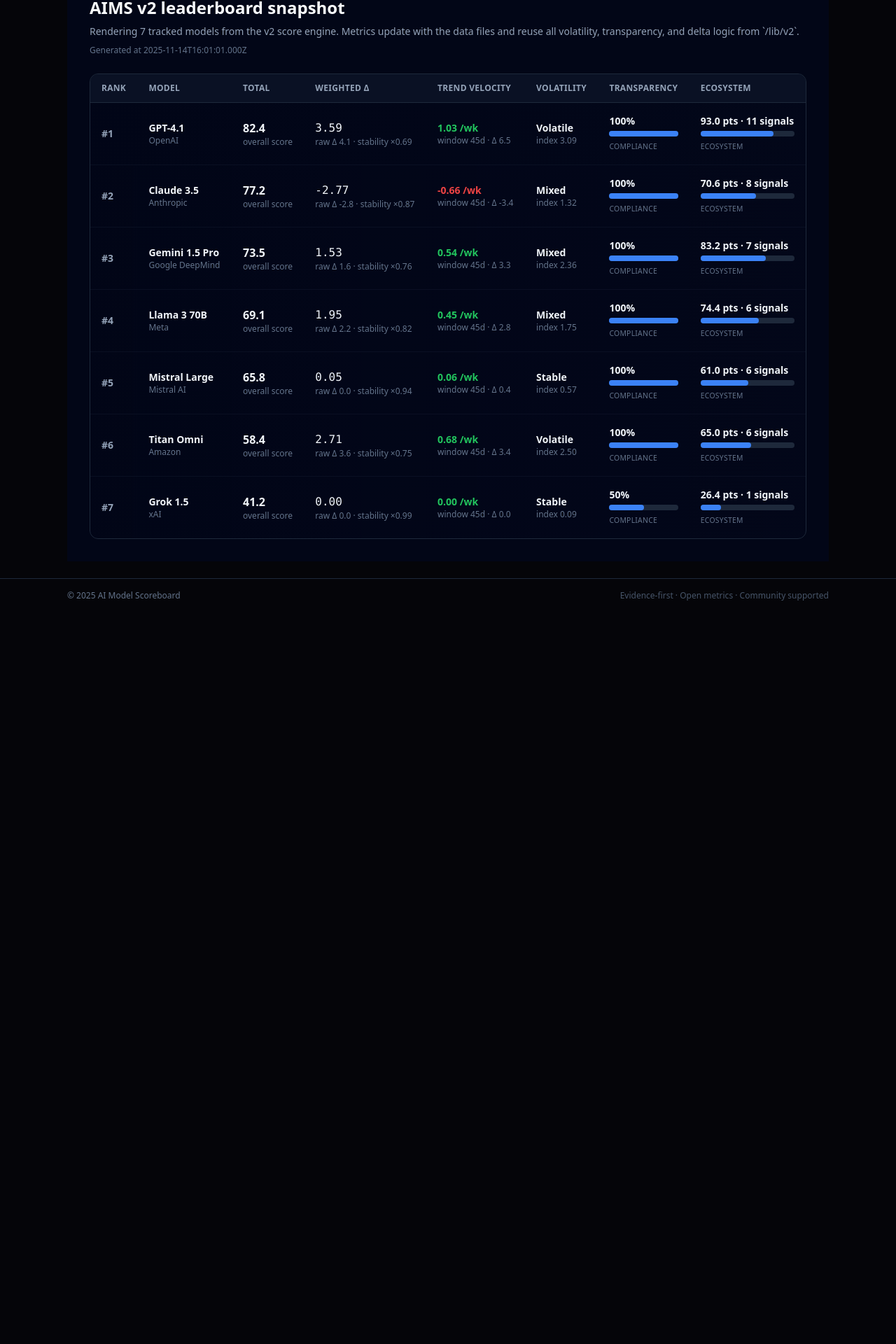
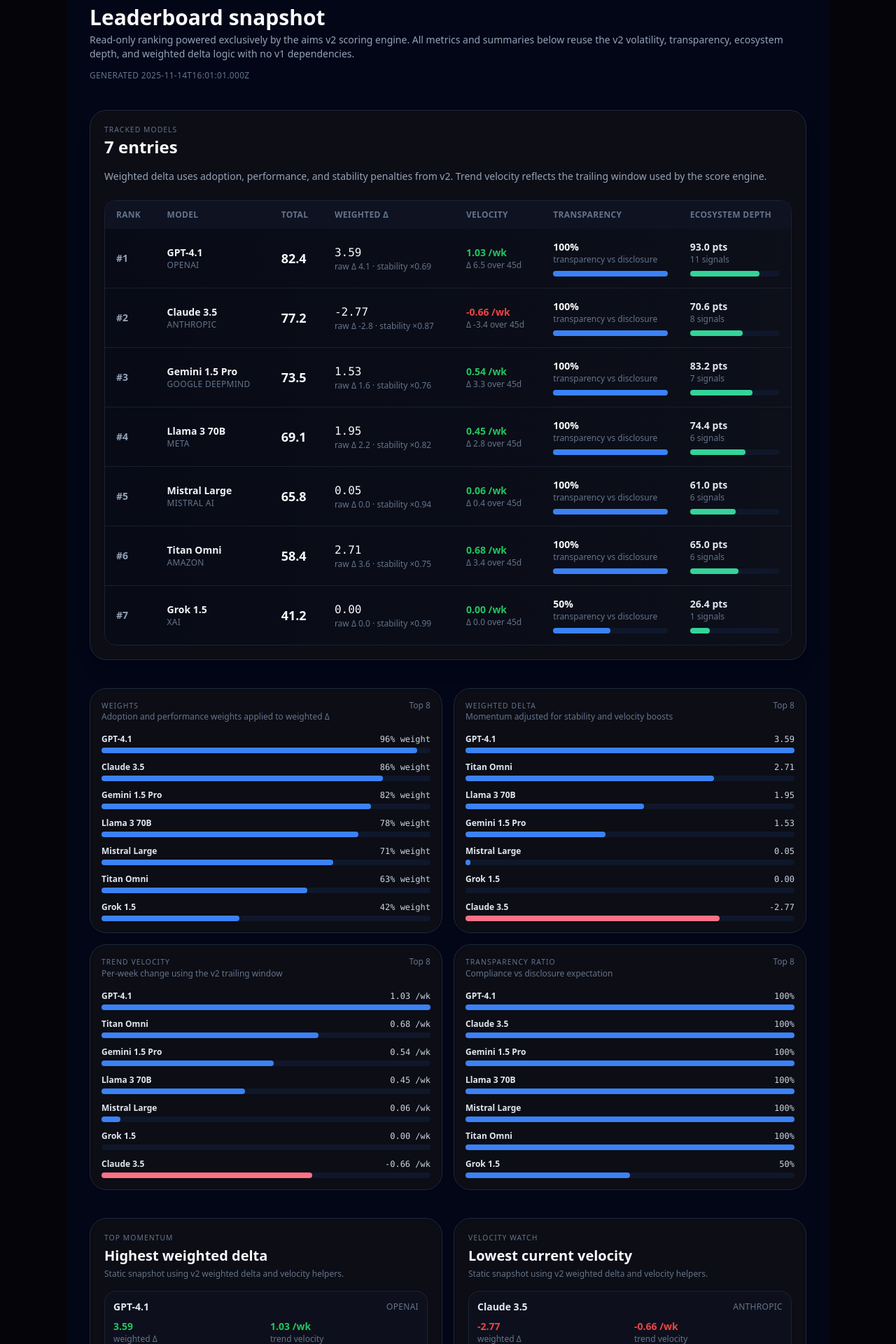
Before and after one commit to badjoke-lab/aicompass, a Next.js app: page /v2/leaderboard in a window 1280 px wide. Shown: the part 211-2131 px from the top of the page at 70% size. Before the commit the page ends 1086 px from the top, so only its background shows below. Built offline with nearby package versions, Linux system fonts and the light colour scheme.

Commit message:
Implement v2 leaderboard snapshot UI

```diff
--- a/app/v2/leaderboard/page.tsx
+++ b/app/v2/leaderboard/page.tsx
@@ -1,9 +1,8 @@
-import Link from "next/link";
 import { v2ScoreEngine } from "@/lib/v2";
 import type { V2ModelWithMetrics } from "@/lib/v2";
 
 export const metadata = {
-  title: "AIMS v2 · Prototype leaderboard"
+  title: "AIMS v2 · Leaderboard"
 };
 
 export default function V2LeaderboardPage() {
@@ -11,116 +10,253 @@
   const ranked = [...snapshots].sort((a, b) => b.metrics.total - a.metrics.total);
   const generatedAt = new Date().toISOString();
 
+  const momentumLeaders = [...snapshots]
+    .sort((a, b) => b.metrics.weightedDelta.value - a.metrics.weightedDelta.value)
+    .slice(0, 5);
+  const velocityWatch = [...snapshots]
+    .sort((a, b) => a.metrics.trendVelocity.velocity - b.metrics.trendVelocity.velocity)
+    .slice(0, 5);
+
   return (
-    <div className="space-y-6">
-      <header className="flex flex-col gap-2">
-        <div>
-          <p className="text-xs uppercase tracking-wide text-slate-400">alpha-only</p>
-          <h1 className="text-2xl font-semibold text-slate-50">AIMS v2 leaderboard snapshot</h1>
+    <div className="space-y-10">
+      <header className="space-y-3">
+        <p className="text-xs font-semibold uppercase tracking-[0.3em] text-slate-500">aims v2 prototype</p>
+        <div className="space-y-1">
+          <h1 className="text-3xl font-semibold text-slate-50">Leaderboard snapshot</h1>
+          <p className="text-sm text-slate-400">
+            Read-only ranking powered exclusively by the aims v2 scoring engine. All metrics and summaries below reuse the v2
+            volatility, transparency, ecosystem depth, and weighted delta logic with no v1 dependencies.
+          </p>
         </div>
-        <p className="text-sm text-slate-400">
-          Rendering {ranked.length} tracked models from the v2 score engine. Metrics update with the
-          data files and reuse all volatility, transparency, and delta logic from `/lib/v2`.
-        </p>
-        <p className="text-[0.75rem] text-slate-500">Generated at {generatedAt}</p>
+        <p className="text-[0.75rem] uppercase tracking-wide text-slate-500">Generated {generatedAt}</p>
       </header>
 
-      <div className="overflow-x-auto rounded-xl border border-slate-800 bg-slate-950/30">
-        <table className="min-w-full divide-y divide-slate-800 text-sm">
-          <thead className="bg-slate-900/70 text-xs uppercase tracking-wide text-slate-400">
+      <section className="rounded-3xl border border-slate-800 bg-surface/80 p-5 shadow-xl">
+        <div className="flex flex-wrap items-center justify-between gap-4">
+          <div>
+            <p className="text-[0.65rem] uppercase tracking-widest text-slate-500">Tracked models</p>
+            <p className="text-2xl font-semibold text-slate-50">{ranked.length} entries</p>
+          </div>
+          <div className="text-sm text-slate-400">
+            Weighted delta uses adoption, performance, and stability penalties from v2. Trend velocity reflects the trailing
+            window used by the score engine.
+          </div>
+        </div>
+
+        <div className="mt-6 overflow-x-auto rounded-2xl border border-slate-800/80">
+          <table className="min-w-full text-left text-sm text-slate-300">
+            <thead className="bg-slate-900/60 text-xs uppercase tracking-wide text-slate-500">
               <tr>
-              <th className="px-4 py-3 text-left">Rank</th>
-              <th className="px-4 py-3 text-left">Model</th>
-              <th className="px-4 py-3 text-left">Total</th>
-              <th className="px-4 py-3 text-left">Weighted Δ</th>
-              <th className="px-4 py-3 text-left">Trend velocity</th>
-              <th className="px-4 py-3 text-left">Volatility</th>
-              <th className="px-4 py-3 text-left">Transparency</th>
-              <th className="px-4 py-3 text-left">Ecosystem</th>
+                <th className="px-4 py-3 font-semibold">Rank</th>
+                <th className="px-4 py-3 font-semibold">Model</th>
+                <th className="px-4 py-3 font-semibold">Total</th>
+                <th className="px-4 py-3 font-semibold">Weighted Δ</th>
+                <th className="px-4 py-3 font-semibold">Velocity</th>
+                <th className="px-4 py-3 font-semibold">Transparency</th>
+                <th className="px-4 py-3 font-semibold">Ecosystem depth</th>
               </tr>
             </thead>
-          <tbody className="divide-y divide-slate-900/60">
+            <tbody className="divide-y divide-slate-800/70">
               {ranked.map((entry, index) => (
                 <LeaderboardRow key={entry.model.slug} entry={entry} rank={index + 1} />
               ))}
             </tbody>
           </table>
         </div>
+      </section>
+
+      <section className="grid gap-4 lg:grid-cols-2">
+        <MetricSparkbars
+          title="Weights"
+          helper="Adoption and performance weights applied to weighted Δ"
+          data={ranked}
+          getValue={(entry) => (entry.metrics.weightedDelta.adoptionWeight + entry.metrics.weightedDelta.performanceWeight) / 2}
+          format={(value) => `${(value * 100).toFixed(0)}% weight`}
+        />
+        <MetricSparkbars
+          title="Weighted delta"
+          helper="Momentum adjusted for stability and velocity boosts"
+          data={ranked}
+          getValue={(entry) => entry.metrics.weightedDelta.value}
+          format={(value) => value.toFixed(2)}
+        />
+        <MetricSparkbars
+          title="Trend velocity"
+          helper="Per-week change using the v2 trailing window"
+          data={ranked}
+          getValue={(entry) => entry.metrics.trendVelocity.velocity}
+          format={(value) => `${value.toFixed(2)} /wk`}
+        />
+        <MetricSparkbars
+          title="Transparency ratio"
+          helper="Compliance vs disclosure expectation"
+          data={ranked}
+          getValue={(entry) => entry.metrics.transparencyCompliance.ratio}
+          format={(value) => `${(value * 100).toFixed(0)}%`}
+        />
+      </section>
+
+      <section className="grid gap-4 lg:grid-cols-2">
+        <TopMovers title="Top momentum" description="Highest weighted delta" movers={momentumLeaders} positive />
+        <TopMovers title="Velocity watch" description="Lowest current velocity" movers={velocityWatch} />
+      </section>
     </div>
   );
 }
 
 function LeaderboardRow({ entry, rank }: { entry: V2ModelWithMetrics; rank: number }) {
   const { metrics } = entry;
-  const transparencyPercent = toPercent(metrics.transparencyCompliance.ratio);
+  const transparencyPercent = Math.round(metrics.transparencyCompliance.ratio * 100);
   const ecosystemPercent = Math.min(120, metrics.ecosystemDepth.depth) / 120;
+  const velocityColor = metrics.trendVelocity.velocity >= 0 ? "text-positive" : "text-negative";
 
   return (
-    <tr className="bg-gradient-to-r from-slate-950/20 to-slate-900/10">
+    <tr className="bg-gradient-to-r from-slate-950/40 to-slate-900/20">
       <td className="px-4 py-4 text-sm font-semibold text-slate-400">#{rank}</td>
       <td className="px-4 py-4">
         <div className="flex flex-col">
-          <Link
-            href={`/v2/models/${entry.model.slug}`}
-            className="font-semibold text-slate-100 underline-offset-4 hover:text-accent hover:underline"
-          >
-            {metrics.name}
-          </Link>
-          <span className="text-xs text-slate-500">{metrics.vendor}</span>
+          <span className="font-semibold text-slate-100">{metrics.name}</span>
+          <span className="text-xs uppercase tracking-wide text-slate-500">{metrics.vendor}</span>
         </div>
       </td>
+      <td className="px-4 py-4 text-lg font-semibold text-slate-50">{metrics.total.toFixed(1)}</td>
       <td className="px-4 py-4">
-        <div className="text-base font-semibold text-slate-100">{metrics.total.toFixed(1)}</div>
-        <p className="text-xs text-slate-500">overall score</p>
-      </td>
-      <td className="px-4 py-4 text-sm">
-        <div className="font-mono text-base text-slate-100">{metrics.weightedDelta.value.toFixed(2)}</div>
+        <div className="font-mono text-base text-slate-50">{metrics.weightedDelta.value.toFixed(2)}</div>
         <p className="text-xs text-slate-500">
           raw Δ {metrics.weightedDelta.rawDelta.toFixed(1)} · stability ×{metrics.weightedDelta.stabilityPenalty.toFixed(2)}
         </p>
       </td>
-      <td className="px-4 py-4 text-sm">
-        <div className={`font-semibold ${metrics.trendVelocity.velocity >= 0 ? "text-positive" : "text-negative"}`}>
-          {metrics.trendVelocity.velocity.toFixed(2)} /wk
-        </div>
-        <p className="text-xs text-slate-500">
-          window {metrics.trendVelocity.windowDays}d · Δ {metrics.trendVelocity.delta.toFixed(1)}
-        </p>
+      <td className="px-4 py-4">
+        <div className={`font-semibold ${velocityColor}`}>{metrics.trendVelocity.velocity.toFixed(2)} /wk</div>
+        <p className="text-xs text-slate-500">Δ {metrics.trendVelocity.delta.toFixed(1)} over {metrics.trendVelocity.windowDays}d</p>
       </td>
-      <td className="px-4 py-4 text-sm">
-        <p className="font-semibold capitalize text-slate-100">{metrics.volatilityBucket}</p>
-        <p className="text-xs text-slate-500">index {metrics.volatilityIndex.toFixed(2)}</p>
+      <td className="px-4 py-4">
+        <div className="font-semibold text-slate-50">{transparencyPercent}%</div>
+        <p className="text-xs text-slate-500">transparency vs disclosure</p>
+        <RatioBar ratio={metrics.transparencyCompliance.ratio} />
       </td>
-      <td className="px-4 py-4 text-sm">
-        <div className="flex flex-col gap-1">
-          <span className="font-semibold text-slate-100">{transparencyPercent.toFixed(0)}%</span>
-          <RatioBar ratio={metrics.transparencyCompliance.ratio} label="compliance" />
-        </div>
-      </td>
-      <td className="px-4 py-4 text-sm">
-        <div className="flex flex-col gap-1">
-          <span className="font-semibold text-slate-100">
-            {metrics.ecosystemDepth.depth.toFixed(1)} pts · {metrics.ecosystemDepth.evidenceSignals} signals
-          </span>
-          <RatioBar ratio={ecosystemPercent} label="ecosystem" />
-        </div>
+      <td className="px-4 py-4 text-sm text-slate-200">
+        <div className="font-semibold">{metrics.ecosystemDepth.depth.toFixed(1)} pts</div>
+        <p className="text-xs text-slate-500">{metrics.ecosystemDepth.evidenceSignals} signals</p>
+        <RatioBar ratio={ecosystemPercent} accent="bg-emerald-400" />
       </td>
     </tr>
   );
 }
 
-function RatioBar({ ratio, label }: { ratio: number; label: string }) {
+function MetricSparkbars({
+  title,
+  helper,
+  data,
+  getValue,
+  format
+}: {
+  title: string;
+  helper: string;
+  data: V2ModelWithMetrics[];
+  getValue: (entry: V2ModelWithMetrics) => number;
+  format: (value: number) => string;
+}) {
+  const sorted = [...data].sort((a, b) => getValue(b) - getValue(a)).slice(0, 8);
+  const maxValue = Math.max(...sorted.map(getValue).map(Math.abs), 1);
+
+  return (
+    <article className="rounded-3xl border border-slate-800 bg-surface/80 p-4 shadow-inner">
+      <div className="flex items-baseline justify-between">
+        <div>
+          <p className="text-[0.65rem] uppercase tracking-widest text-slate-500">{title}</p>
+          <p className="text-xs text-slate-500">{helper}</p>
+        </div>
+        <span className="text-xs text-slate-500">Top 8</span>
+      </div>
+      <div className="mt-4 space-y-3">
+        {sorted.map((entry) => {
+          const value = getValue(entry);
+          const width = `${(Math.abs(value) / maxValue) * 100}%`;
+          const positive = value >= 0;
+          const barColor = positive ? "bg-accent" : "bg-rose-400";
+
+          return (
+            <div key={entry.model.slug} className="space-y-1">
+              <div className="flex items-center justify-between gap-3 text-xs text-slate-400">
+                <span className="truncate font-semibold text-slate-200">{entry.metrics.name}</span>
+                <span className="font-mono text-slate-300">{format(value)}</span>
+              </div>
+              <div className="h-2 w-full rounded-full bg-slate-900">
+                <div className={`h-2 rounded-full ${barColor}`} style={{ width }} />
+              </div>
+            </div>
+          );
+        })}
+      </div>
+    </article>
+  );
+}
+
+function TopMovers({
+  title,
+  description,
+  movers,
+  positive = false
+}: {
+  title: string;
+  description: string;
+  movers: V2ModelWithMetrics[];
+  positive?: boolean;
+}) {
+  return (
+    <article className="rounded-3xl border border-slate-800 bg-surface/80 p-5 shadow-inner">
+      <div className="space-y-1">
+        <p className="text-[0.65rem] uppercase tracking-widest text-slate-500">{title}</p>
+        <h3 className="text-xl font-semibold text-slate-50">{description}</h3>
+        <p className="text-xs text-slate-500">Static snapshot using v2 weighted delta and velocity helpers.</p>
+      </div>
+      <div className="mt-4 space-y-3">
+        {movers.map((entry) => {
+          const velocity = entry.metrics.trendVelocity.velocity;
+          const delta = entry.metrics.weightedDelta.value;
+          const velocityColor = velocity >= 0 ? "text-positive" : "text-negative";
+          const deltaColor = delta >= 0 ? "text-positive" : "text-negative";
+
+          return (
+            <div key={entry.model.slug} className="rounded-2xl border border-slate-800/80 bg-slate-900/40 p-3">
+              <div className="flex items-center justify-between gap-2 text-sm text-slate-200">
+                <span className="font-semibold">{entry.metrics.name}</span>
+                <span className="text-xs uppercase tracking-wide text-slate-500">{entry.metrics.vendor}</span>
+              </div>
+              <div className="mt-2 grid grid-cols-2 gap-3 text-sm">
+                <div>
+                  <p className={`font-semibold ${deltaColor}`}>{delta.toFixed(2)}</p>
+                  <p className="text-xs text-slate-500">weighted Δ</p>
+                </div>
+                <div>
+                  <p className={`font-semibold ${velocityColor}`}>{velocity.toFixed(2)} /wk</p>
+                  <p className="text-xs text-slate-500">trend velocity</p>
+                </div>
+              </div>
+              <div className="mt-2 text-xs text-slate-500">
+                Transparency {(entry.metrics.transparencyCompliance.ratio * 100).toFixed(0)}% · Ecosystem {entry.metrics.ecosystemDepth.depth.toFixed(1)} pts
+              </div>
+            </div>
+          );
+        })}
+      </div>
+      {positive ? (
+        <p className="mt-3 text-xs text-slate-500">
+          Momentum here already includes adoption and performance weights; no manual adjustments added to this view.
+        </p>
+      ) : null}
+    </article>
+  );
+}
+
+function RatioBar({ ratio, accent = "bg-accent" }: { ratio: number; accent?: string }) {
   const width = `${Math.min(1, Math.max(0, ratio)) * 100}%`;
   return (
-    <div>
-      <div className="h-2 w-full rounded-full bg-slate-800">
-        <div className="h-2 rounded-full bg-accent" style={{ width }} />
+    <div className="mt-2">
+      <div className="h-2 w-full rounded-full bg-slate-900">
+        <div className={`h-2 rounded-full ${accent}`} style={{ width }} />
       </div>
-      <p className="mt-1 text-[0.65rem] uppercase tracking-wide text-slate-500">{label}</p>
     </div>
   );
 }
-
-function toPercent(value: number) {
-  return Math.round(value * 100);
-}
```
Lines whose indentation alone changed are shown as unchanged.
